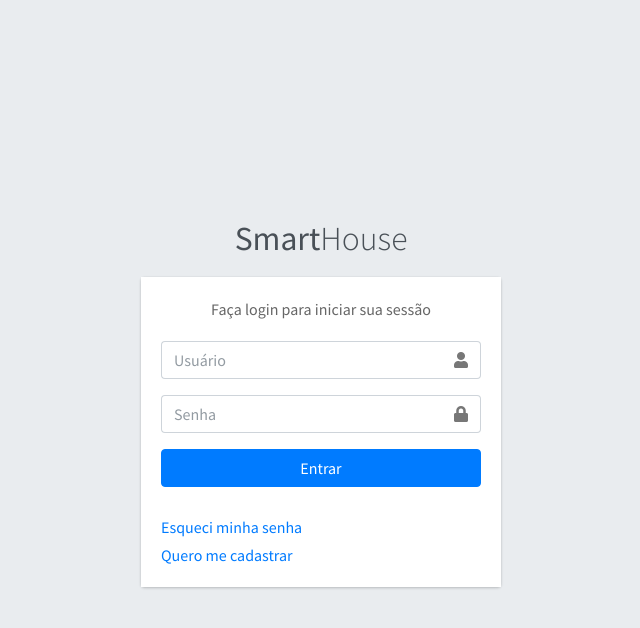
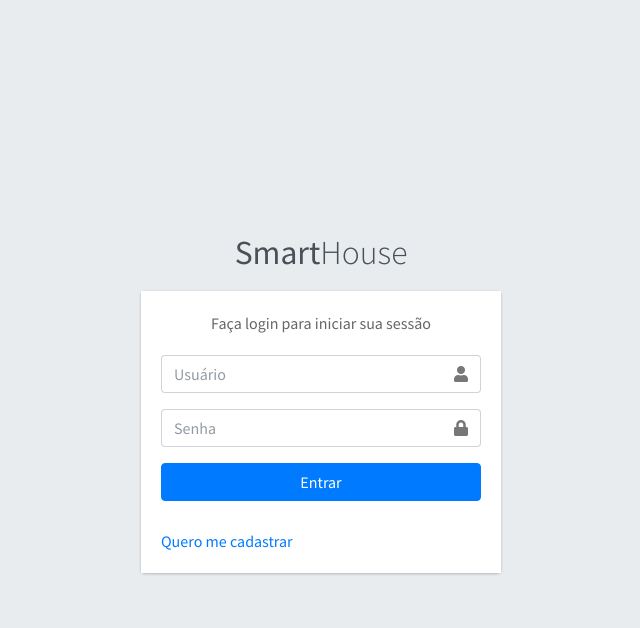
Before and after one commit to RaFaTEOLI/Smart_House, a PHP site: page /pages/login/login.php in a window 1280 px wide. Shown: the top 628 px of the page, without its empty margins (319-959 px from the left). Run offline with PHP 8.4, Linux system fonts and the light colour scheme; some libraries are stand-ins or nearby versions.

Commit message:
updated login

```diff
--- a/pages/login/login.php
+++ b/pages/login/login.php
@@ -86,9 +86,9 @@
         </div>
       </form>
       <br>
-      <p class="mb-1">
+      <!-- <p class="mb-1">
         <a href="/smart_house/pages/login/esqueci_senha.php">Esqueci minha senha</a>
-      </p>
+      </p> -->
       <p class="mb-0">
         <a href="/smart_house/pages/login/cadastrar.php" class="text-center">Quero me cadastrar</a>
       </p>
```
